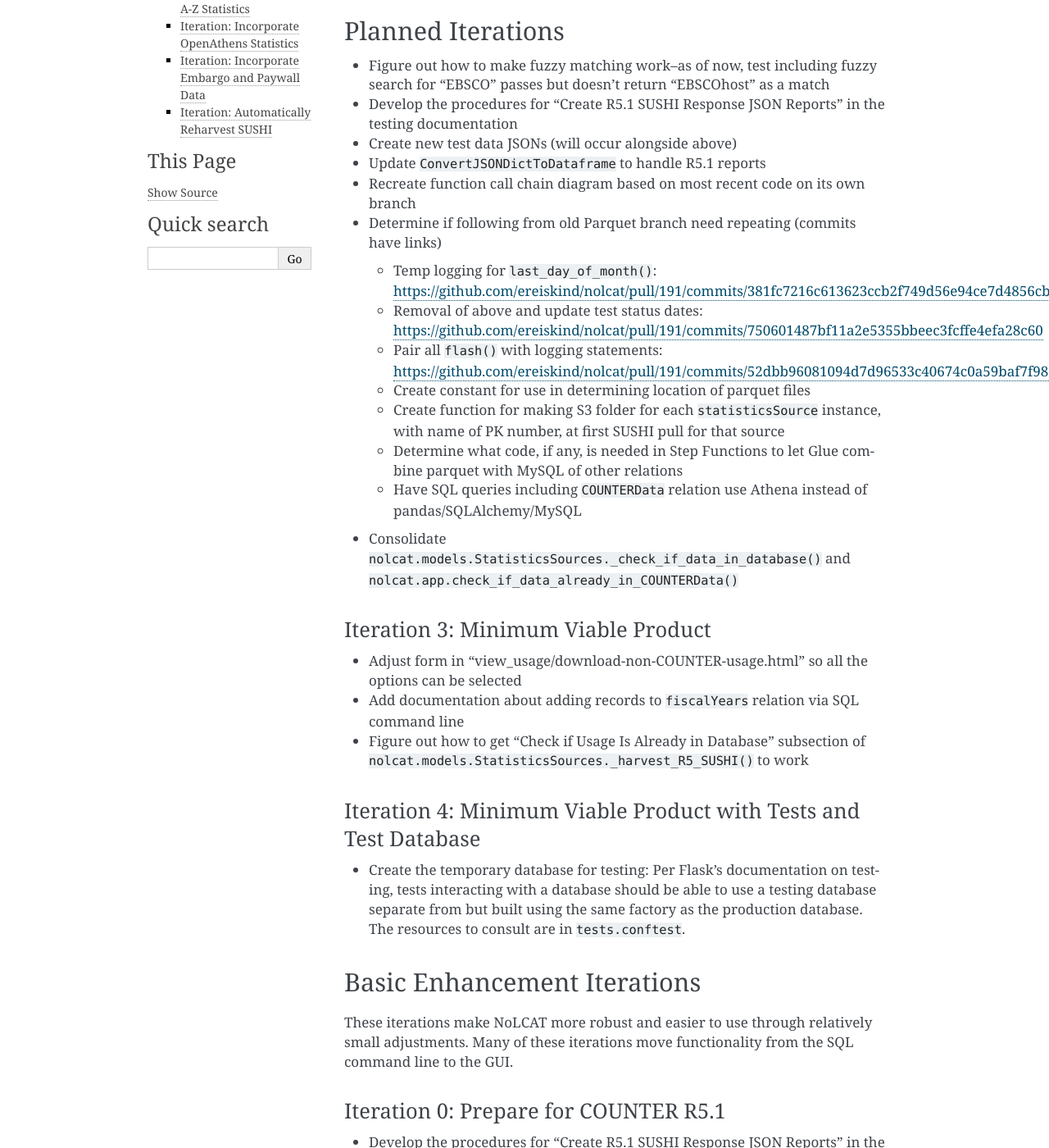
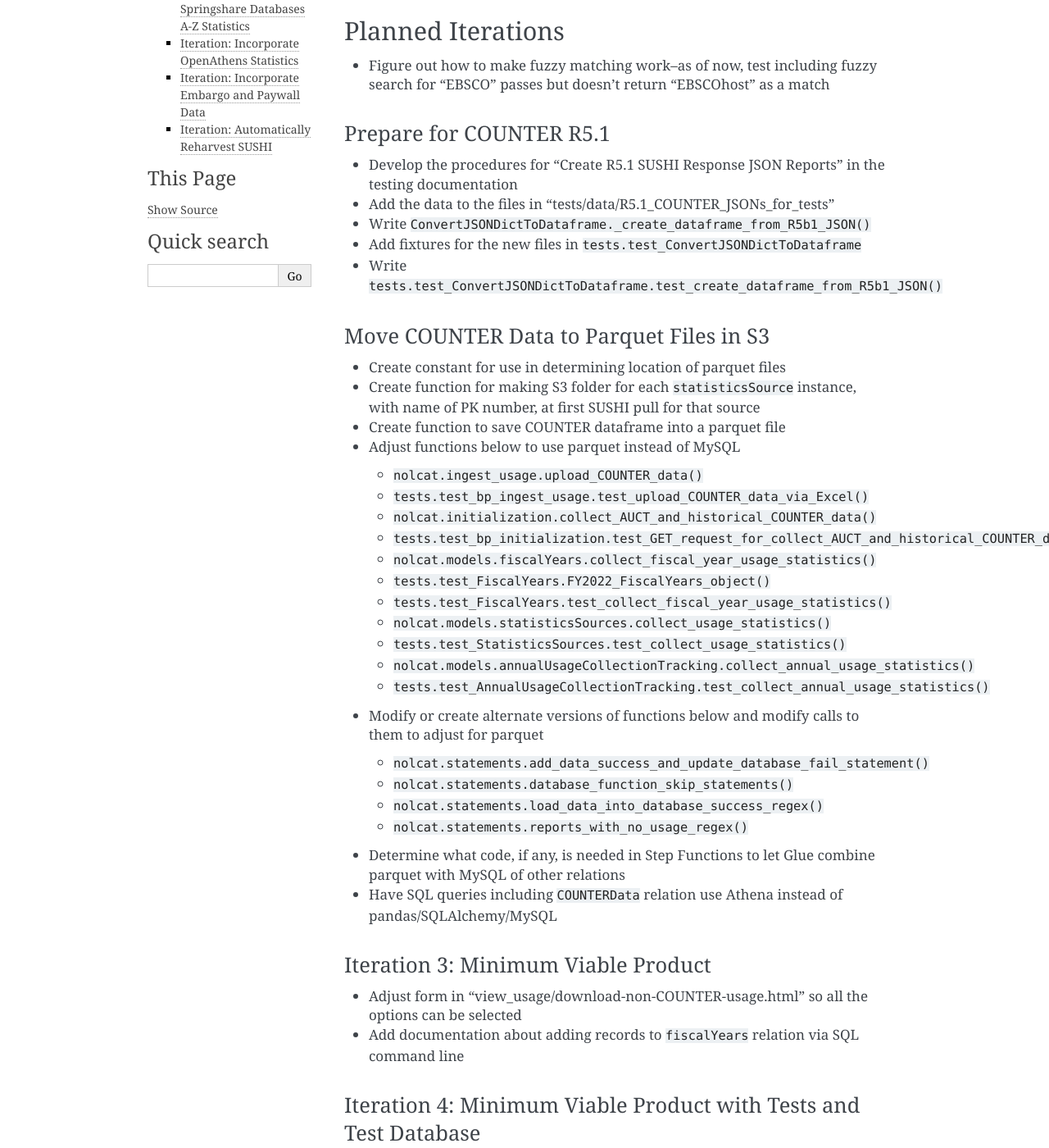
Before and after one commit to ereiskind/nolcat, a Sphinx documentation site: the page built from docs/source/roadmap.rst, in a window 1280 px wide and 1400 px high, scrolled down 1396 px. Shown: the whole window at 82% size. Built offline with Sphinx 7.4.7, drawn with Linux system fonts in a browser that asks for light colours; some of the changed text lies outside the part shown.

Commit message:
Update roadmap

```diff
--- a/docs/source/roadmap.rst
+++ b/docs/source/roadmap.rst
@@ -20,27 +20,47 @@
 ******************
 * Figure out how to make fuzzy matching work--as of now, test including fuzzy search for "EBSCO" passes but doesn't return "EBSCOhost" as a match
 
+Prepare for COUNTER R5.1
+========================
 * Develop the procedures for "Create R5.1 SUSHI Response JSON Reports" in the testing documentation
-* Create new test data JSONs (will occur alongside above)
-* Update ``ConvertJSONDictToDataframe`` to handle R5.1 reports
-* Recreate function call chain diagram based on most recent code on its own branch
-* Determine if following from old Parquet branch need repeating (commits have links)
+* Add the data to the files in "tests/data/R5.1_COUNTER_JSONs_for_tests"
+* Write ``ConvertJSONDictToDataframe._create_dataframe_from_R5b1_JSON()``
+* Add fixtures for the new files in ``tests.test_ConvertJSONDictToDataframe``
+* Write ``tests.test_ConvertJSONDictToDataframe.test_create_dataframe_from_R5b1_JSON()``
 
-  * Temp logging for ``last_day_of_month()``: https://github.com/ereiskind/nolcat/pull/191/commits/381fc7216c613623ccb2f749d56e94ce7d4856cb
-  * Removal of above and update test status dates: https://github.com/ereiskind/nolcat/pull/191/commits/750601487bf11a2e5355bbeec3fcffe4efa28c60
-  * Pair all ``flash()`` with logging statements: https://github.com/ereiskind/nolcat/pull/191/commits/52dbb96081094d7d96533c40674c0a59baf7f98c
-  * Create constant for use in determining location of parquet files
-  * Create function for making S3 folder for each ``statisticsSource`` instance, with name of PK number, at first SUSHI pull for that source
-  * Determine what code, if any, is needed in Step Functions to let Glue combine parquet with MySQL of other relations
-  * Have SQL queries including ``COUNTERData`` relation use Athena instead of pandas/SQLAlchemy/MySQL
+Move COUNTER Data to Parquet Files in S3
+========================================
+* Create constant for use in determining location of parquet files
+* Create function for making S3 folder for each ``statisticsSource`` instance, with name of PK number, at first SUSHI pull for that source
+* Create function to save COUNTER dataframe into a parquet file
+* Adjust functions below to use parquet instead of MySQL
 
-* Consolidate ``nolcat.models.StatisticsSources._check_if_data_in_database()`` and ``nolcat.app.check_if_data_already_in_COUNTERData()``
+  * ``nolcat.ingest_usage.upload_COUNTER_data()``
+  * ``tests.test_bp_ingest_usage.test_upload_COUNTER_data_via_Excel()``
+  * ``nolcat.initialization.collect_AUCT_and_historical_COUNTER_data()``
+  * ``tests.test_bp_initialization.test_GET_request_for_collect_AUCT_and_historical_COUNTER_data()``
+  * ``nolcat.models.fiscalYears.collect_fiscal_year_usage_statistics()``
+  * ``tests.test_FiscalYears.FY2022_FiscalYears_object()``
+  * ``tests.test_FiscalYears.test_collect_fiscal_year_usage_statistics()``
+  * ``nolcat.models.statisticsSources.collect_usage_statistics()``
+  * ``tests.test_StatisticsSources.test_collect_usage_statistics()``
+  * ``nolcat.models.annualUsageCollectionTracking.collect_annual_usage_statistics()``
+  * ``tests.test_AnnualUsageCollectionTracking.test_collect_annual_usage_statistics()``
+
+* Modify or create alternate versions of functions below and modify calls to them to adjust for parquet
+
+  * ``nolcat.statements.add_data_success_and_update_database_fail_statement()``
+  * ``nolcat.statements.database_function_skip_statements()``
+  * ``nolcat.statements.load_data_into_database_success_regex()``
+  * ``nolcat.statements.reports_with_no_usage_regex()``
+
+* Determine what code, if any, is needed in Step Functions to let Glue combine parquet with MySQL of other relations
+* Have SQL queries including ``COUNTERData`` relation use Athena instead of pandas/SQLAlchemy/MySQL
 
 Iteration 3: Minimum Viable Product
 ===================================
 * Adjust form in "view_usage/download-non-COUNTER-usage.html" so all the options can be selected
 * Add documentation about adding records to ``fiscalYears`` relation via SQL command line
-* Figure out how to get "Check if Usage Is Already in Database" subsection of ``nolcat.models.StatisticsSources._harvest_R5_SUSHI()`` to work
 
 Iteration 4: Minimum Viable Product with Tests and Test Database
 ================================================================
@@ -49,14 +69,6 @@
 Basic Enhancement Iterations
 ****************************
 These iterations make NoLCAT more robust and easier to use through relatively small adjustments. Many of these iterations move functionality from the SQL command line to the GUI.
-
-Iteration 0: Prepare for COUNTER R5.1
-=====================================
-* Develop the procedures for "Create R5.1 SUSHI Response JSON Reports" in the testing documentation
-* Add the data to the files in "tests/data/R5.1_COUNTER_JSONs_for_tests"
-* Write ``ConvertJSONDictToDataframe._create_dataframe_from_R5b1_JSON()``
-* Add fixtures for the new files in ``tests.test_ConvertJSONDictToDataframe``
-* Write ``tests.test_ConvertJSONDictToDataframe.test_create_dataframe_from_R5b1_JSON()``
 
 Iteration 1: View Lists
 =======================
@@ -114,10 +126,12 @@
 =========================================================
 * Make second return statement in ``nolcat.models.StatisticsSources.fetch_SUSHI_information()`` display in Flask
 
-Iteration 6: Create UI Design and Jinja Templates
+Iteration 6: Miscellaneous
 ==================================================
 * Clean up CSS file
 * Create CSS class for flashed messages
+* Add FSU Libraries wordmark as link to library homepage in footer
+* Consolidate ``nolcat.models.StatisticsSources._check_if_data_in_database()`` and ``nolcat.app.check_if_data_already_in_COUNTERData()``
 
 Iteration 7: Interact with Host File System
 ============================================
```
